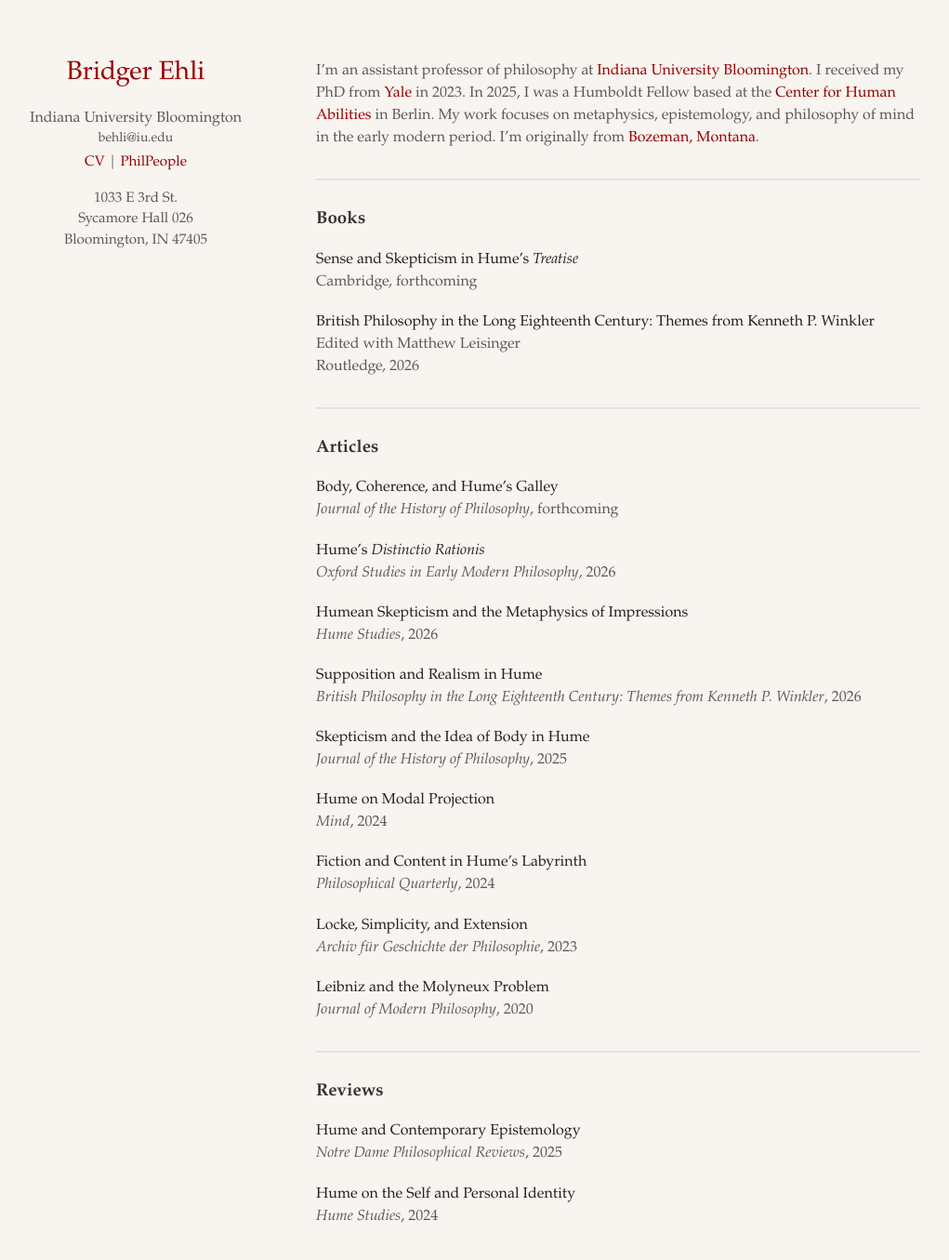
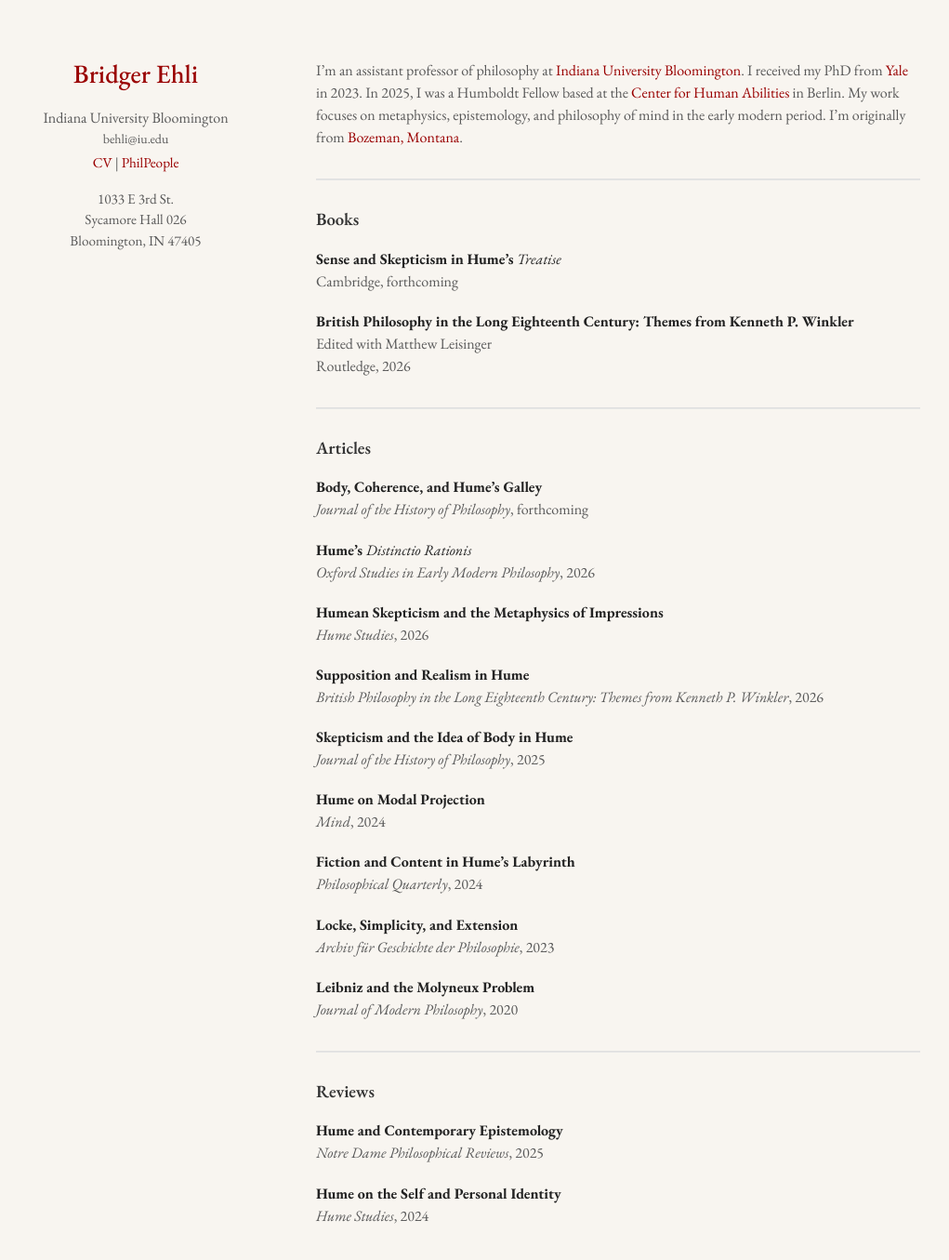
Before and after one commit to bridgerehli/bridgerehli.github.io, a Jekyll site: the page built from index.md, in a window 1280 px wide and 1400 px high. Shown: the top 1355 px of the window at 93% size, without its empty margins (130-1151 px from the left). Built offline with Jekyll 4.4.1, drawn with Linux system fonts in a browser that asks for light colours; a style sheet for code colours, icons or effects is not loaded.

Commit message:
Update minimal-light.scss

```diff
--- a/_sass/minimal-light.scss
+++ b/_sass/minimal-light.scss
@@ -535,7 +535,7 @@ hr {
   margin: 2em 0;
 }
 
-/* Use Garamond consistently, including theme overrides. */
+/* Use EB Garamond consistently, including true bold italic. */
 html,
 body,
 .wrapper,
@@ -558,6 +558,7 @@ h5,
 h6,
 small,
 strong,
+b,
 em,
 button,
 input,
@@ -566,5 +567,22 @@ textarea,
 code,
 pre,
 .bibref {
-  font-family: Garamond, "EB Garamond", "Adobe Garamond Pro", "Apple Garamond", Georgia, serif;
+  font-family: var(--site-font-family, "EB Garamond", Garamond, "Adobe Garamond Pro", "Apple Garamond", Georgia, serif);
 }
+
+strong,
+b {
+  font-weight: 700;
+}
+
+em {
+  font-style: italic;
+}
+
+strong em,
+em strong,
+.bold-italic {
+  font-family: var(--site-font-family, "EB Garamond", Garamond, "Adobe Garamond Pro", "Apple Garamond", Georgia, serif);
+  font-weight: 700 !important;
+  font-style: italic !important;
+}
```
